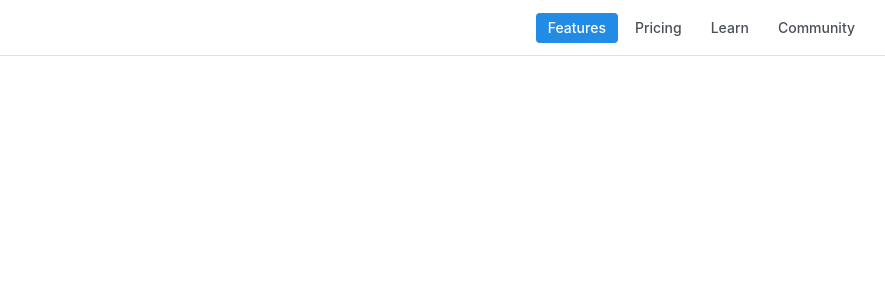
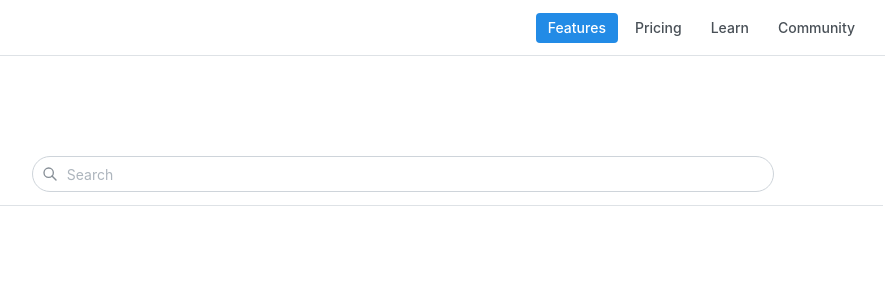
Before and after one commit to eminbustun/docker-fckr, a React (Vite) app: page / in a window 1280 px wide. Shown: the top 300 px of the page, without its empty margins (237-1122 px from the left). Built offline with nearby package versions, Linux system fonts and the light colour scheme.

Commit message:
Search Bar is adjusted.

```diff
--- a/src/App.jsx
+++ b/src/App.jsx
@@ -1,12 +1,14 @@
 import React from "react";
 import "@mantine/core/styles.css";
 import { MantineProvider } from "@mantine/core";
-import HeaderSimple from "./HeaderSimple";
+import HeaderSimple from "./components/HeaderSimple";
+import MantineSearchBar from "./components/SearchMenu";
 
 function App() {
   return (
     <MantineProvider>
       <HeaderSimple />
+      <MantineSearchBar />
     </MantineProvider>
   );
 }
--- a/src/HeaderSimple.jsx
+++ b/src/components/HeaderSimple.jsx
@@ -2,7 +2,7 @@ import { useState } from "react";
 import { Container, Group, Burger } from "@mantine/core";
 import { useDisclosure } from "@mantine/hooks";
 import { MantineLogo } from "@mantine/ds";
-import classes from "./HeaderSimple.module.css";
+import classes from "../styles/HeaderSimple.module.css";
 
 const links = [
   { link: "/about", label: "Features" },
@@ -15,13 +15,13 @@ function HeaderSimple() {
   const [opened, { toggle }] = useDisclosure(false);
   const [active, setActive] = useState(links[0].link);
 
-  const items = links.map((link) => (
+  const items = links.map(link => (
     <a
       key={link.label}
       href={link.link}
       className={classes.link}
       data-active={active === link.link || undefined}
-      onClick={(event) => {
+      onClick={event => {
         event.preventDefault();
         setActive(link.link);
       }}
--- /dev/null
+++ b/src/components/SearchMenu.jsx
@@ -0,0 +1,28 @@
+import { Input, Container, Flex } from "@mantine/core";
+import { IconSearch } from "@tabler/icons-react";
+import classes from "../styles/SearchMenu.module.css";
+
+const MantineSearchBar = () => {
+  const icon = <IconSearch style={{ width: 16, height: 16 }} />;
+  return (
+    <>
+      <Container mt={100} className={classes.border} mb={120}>
+        <Flex
+          direction={{ base: "column", sm: "row" }}
+          gap="sm"
+          align="center"
+          justify="center"
+        >
+          <Input
+            className={classes.input}
+            leftSection={icon}
+            placeholder="Search"
+            radius="xl"
+          />
+        </Flex>
+      </Container>
+    </>
+  );
+};
+
+export default MantineSearchBar;
--- a/src/HeaderSimple.module.css
+++ b/src/styles/HeaderSimple.module.css
@@ -1,6 +1,6 @@
 .header {
   height: rem(56px);
-  margin-bottom: rem(120px);
+  margin-bottom: rem(100px);
   background-color: var(--mantine-color-body);
   border-bottom: rem(1px) solid
     light-dark(var(--mantine-color-gray-3), var(--mantine-color-dark-4));
--- /dev/null
+++ b/src/styles/SearchMenu.module.css
@@ -0,0 +1,11 @@
+.input {
+  width: 80%; /* Adjust the width as needed */
+  /* Adjust padding for height and width */
+  font-size: 18px; /* Adjust the font size as needed */
+}
+
+.border {
+  border-bottom: rem(1px) solid
+    light-dark(var(--mantine-color-gray-3), var(--mantine-color-dark-4));
+  height: rem(50px);
+}
```
